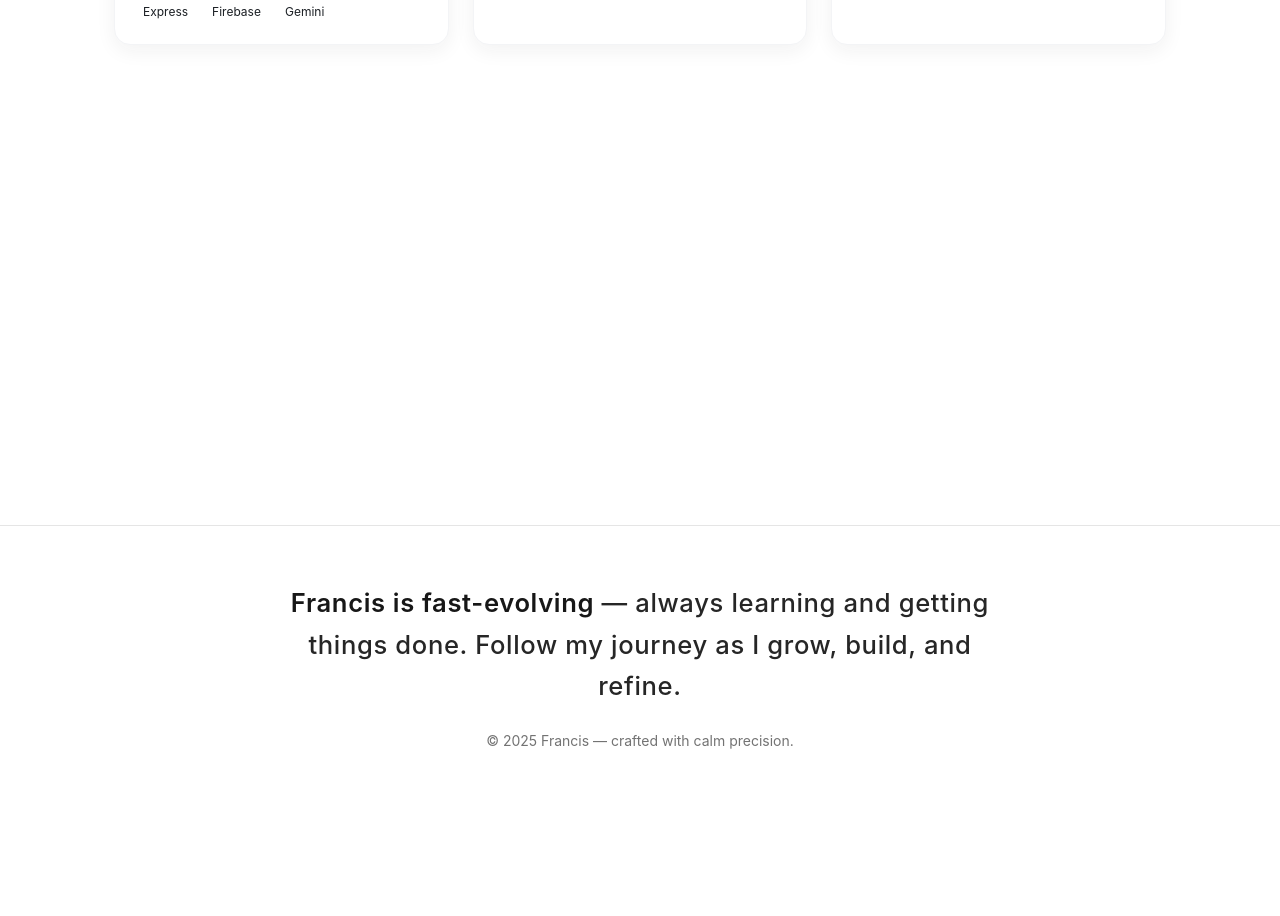
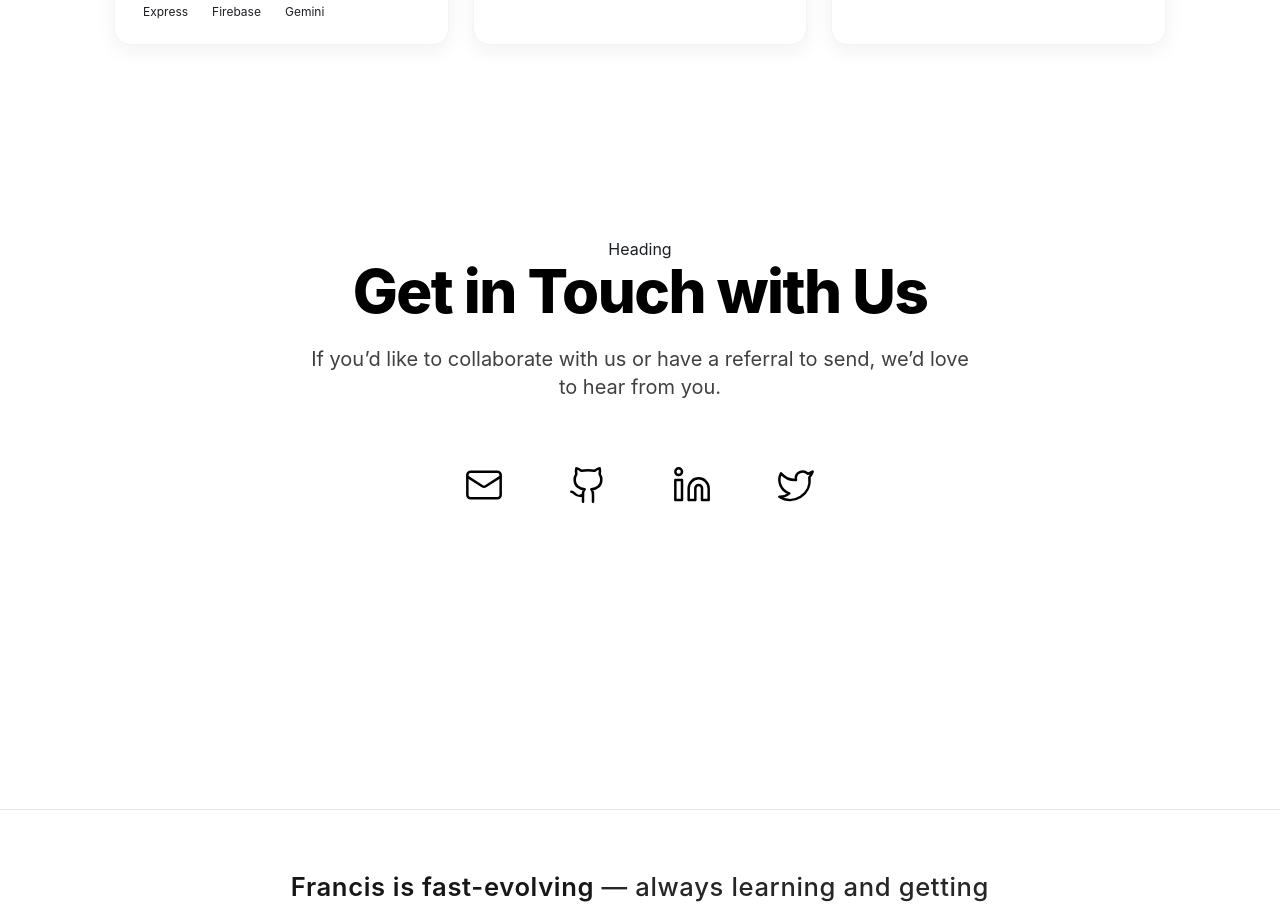
Before and after one commit to ohanyere/portfolio, a React (Vite) app: page / in a window 1280 px wide. Shown: the part 1843-2759 px from the top of the page. Before the commit the page ends 2650 px from the top, so only its background shows below. Built offline with nearby package versions, Linux system fonts and the light colour scheme; a web font is replaced by a local one.

Commit message:
style(contact.tsx): fix contact style issues

```diff
--- a/src/components/Contact.tsx
+++ b/src/components/Contact.tsx
@@ -17,7 +17,33 @@ export default function Contact() {
       transition={{ duration: 0.6 }}
       className="max-w-2xl mx-auto text-center py-28"
     >
+      Heading
+      <h2 className="text-4xl sm:text-5xl md:text-6xl font-extrabold text-black dark:text-white tracking-tight mb-6">
+        Get in Touch with Us
+      </h2>
 
+      {/* Subtext */}
+      <p className="text-lg sm:text-xl text-neutral-700 dark:text-neutral-300 mb-12 leading-relaxed max-w-[56ch] mx-auto">
+        If you’d like to collaborate with us or have a referral to send, we’d love to hear from you.
+      </p>
+
+      {/* Icons (centered for now) */}
+      <div className="flex justify-center items-center gap-8">
+        {CONTACT_LINKS.map(({ Icon, href, label }) => (
+          <motion.a
+            key={label}
+            href={href}
+            target={href.startsWith("mailto:") ? "_self" : "_blank"}
+            rel={href.startsWith("mailto:") ? undefined : "noopener noreferrer"}
+            whileHover={{ scale: 1.1 }}
+            whileTap={{ scale: 0.95 }}
+            className="p-4 rounded-full transition-all duration-300 hover:bg-orange-200 text-black dark:text-white"
+            aria-label={label}
+          >
+            <Icon className="h-10 w-10" strokeWidth={1.5} />
+          </motion.a>
+        ))}
+      </div>
     </motion.section>
   );
 }
```
